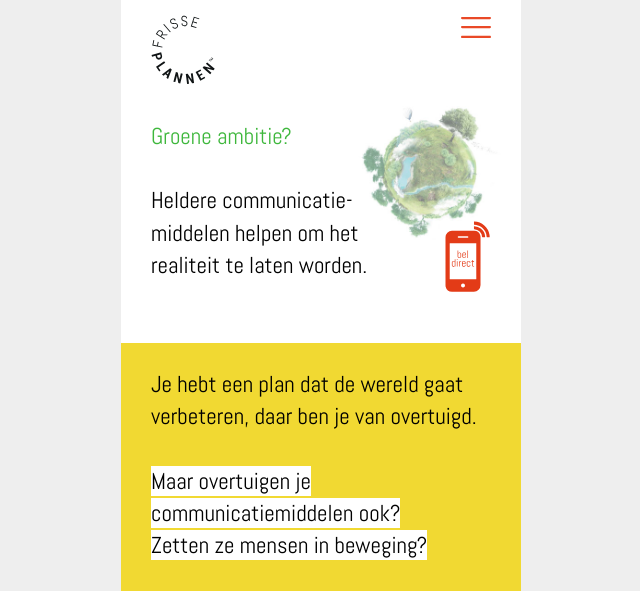
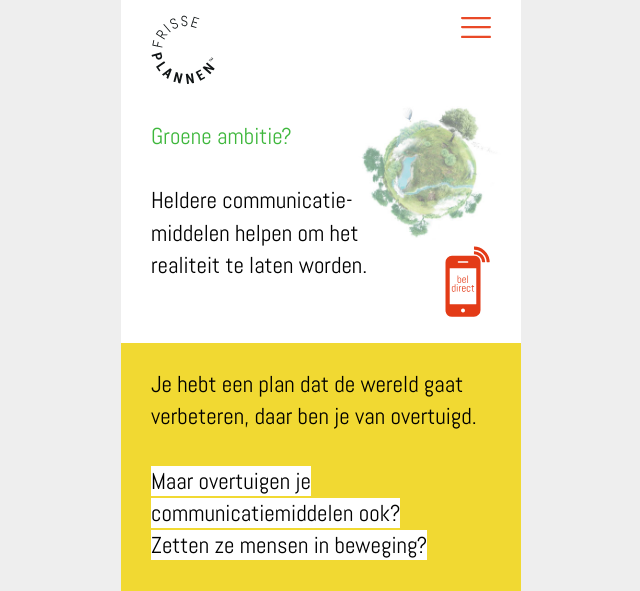
Before and after one commit to jhvanderschee/carli_d, a Jekyll site: the page built from index.md, in a window 1280 px wide. Shown: the top 591 px of the page, without its empty margins (319-959 px from the left). Built offline with Jekyll 4.4.1, drawn with Linux system fonts in a browser that asks for light colours; grey boxes are pictures that could not be loaded.

Commit message:
Update home.html

```diff
--- a/_layouts/home.html
+++ b/_layouts/home.html
@@ -8,7 +8,7 @@
         realiteit te laten worden.<br /><br />
     </div>
     <div class="img" style="right: 20px; width: 150px; bottom: 100px; z-index: 1;"><img src="/img/world.jpg" /></div>
-    <div class="img smaller" style="text-align: center; color: #E94927; right: 30px; width: 50px; bottom: 50px; cursor: pointer; z-index: 2;" onclick="window.open('tel:0031647218000');"><img src="/img/phone.svg" /></div>
+    <div class="img smaller" style="text-align: center; color: #E94927; right: 30px; width: 50px; bottom: 25px; cursor: pointer; z-index: 2;" onclick="window.open('tel:0031647218000');"><img src="/img/phone.svg" /></div>
 </div>
 
 <div class="section yellow">
```
